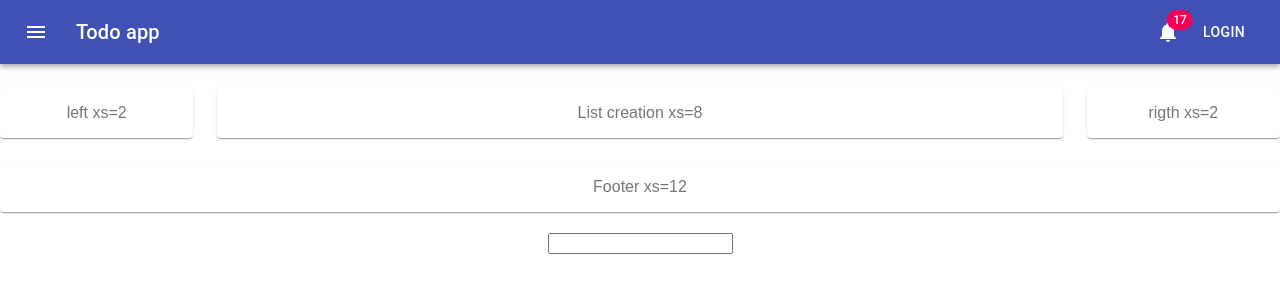
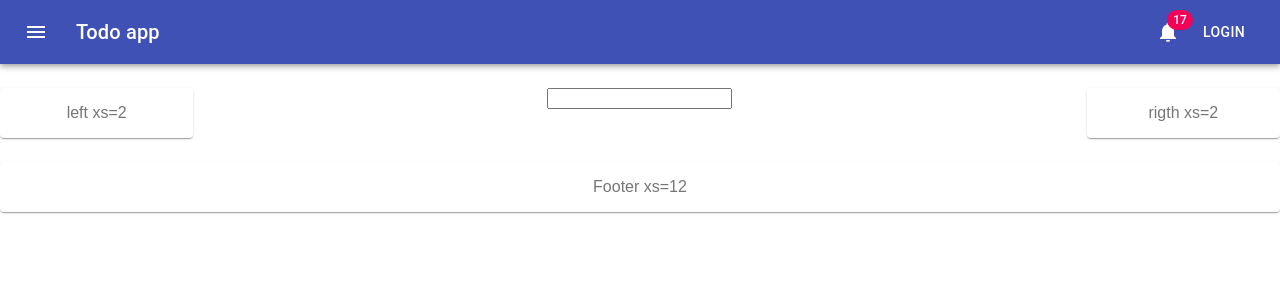
Before and after one commit to sistatress/List-App, a React (Create React App) app: page / in a window 1280 px wide. Shown: the top 300 px of the page. Built offline with nearby package versions, Linux system fonts and the light colour scheme.

Commit message:
improve main grid template

```diff
--- a/src/App.css
+++ b/src/App.css
@@ -1,25 +1,12 @@
 body {
   margin: 0px;
-}
-
-.app-title {
-  text-align: center;
-}
-
-.container {
-  display: flex;
-  margin: auto;
-}
-
-.user-input {
-  width: auto;
-  margin: 21px auto 21px auto;
-}
-
-.input-element {
-  padding: auto;
 }
 
 .counters-container {
   display: flex;
 }
+
+.user-input {
+  display: flex;
+  justify-content: center;
+}
--- a/src/App.js
+++ b/src/App.js
@@ -125,15 +125,58 @@ export default function App() {
 
   return (
     <div className="App">
-      <Grid container spacing={3} alignItems="center">
+      <Grid container spacing={3}>
+        {/* Navigation Bar */}
         <Grid item xs={12}>
           <NavBar />
         </Grid>
         <Grid item xs={2}>
           <Paper className={classes.paper}>left xs=2</Paper>
         </Grid>
+        {/* main */}
         <Grid item xs={8}>
-          <Paper className={classes.paper}>List creation xs=8</Paper>
+          <Grid
+            container
+            direction="colum"
+            justify="center"
+            //alignItems="center"
+          >
+            {isList ? (
+              <Grid
+                container
+                direction="row"
+                marginTop="15px"
+                justifyContent="space-evenly"
+              >
+                {/* List */}
+                <div className="list-container">
+                  <List
+                    list={list}
+                    handleInputList={updateItemValue}
+                    deleteItem={onDeleteItem}
+                  />
+                </div>
+                <div className="counters-container">
+                  {/* <Counter label={0} /> */}
+                  <Counters
+                    list={list}
+                    onAdd={handleAdd}
+                    onSubtract={subtract}
+                  />
+                </div>
+              </Grid>
+            ) : null}
+
+            {/* user-input */}
+
+            <div className="user-input">
+              <Input
+                value={input}
+                handleInput={handleInput}
+                saveInputTolist={saveInputTolist}
+              />
+            </div>
+          </Grid>
         </Grid>
         <Grid item xs={2}>
           <Paper className={classes.paper}>rigth xs=2</Paper>
@@ -142,30 +185,6 @@ export default function App() {
           <Paper className={classes.paper}>Footer xs=12</Paper>
         </Grid>
       </Grid>
-      <div className="user-input">
-        <Input
-          value={input}
-          handleInput={handleInput}
-          saveInputTolist={saveInputTolist}
-        />
-      </div>
-      <br />
-      <br />
-      {isList ? (
-        <div className="container">
-          <div className="list-container">
-            <List
-              list={list}
-              handleInputList={updateItemValue}
-              deleteItem={onDeleteItem}
-            />
-          </div>
-          <div className="counters-container">
-            {/* <Counter label={0} /> */}
-            <Counters list={list} onAdd={handleAdd} onSubtract={subtract} />
-          </div>
-        </div>
-      ) : null}
     </div>
   );
 }
--- a/src/Components/counter.css
+++ b/src/Components/counter.css
@@ -11,5 +11,4 @@
 }
 
 .item {
-  margin-bottom: 10px;
 }
--- a/src/Components/list.css
+++ b/src/Components/list.css
@@ -1,6 +1,4 @@
 .item {
-  margin-bottom: 10px;
-  margin-right: 5px;
 }
 
 .delete-button {
```
